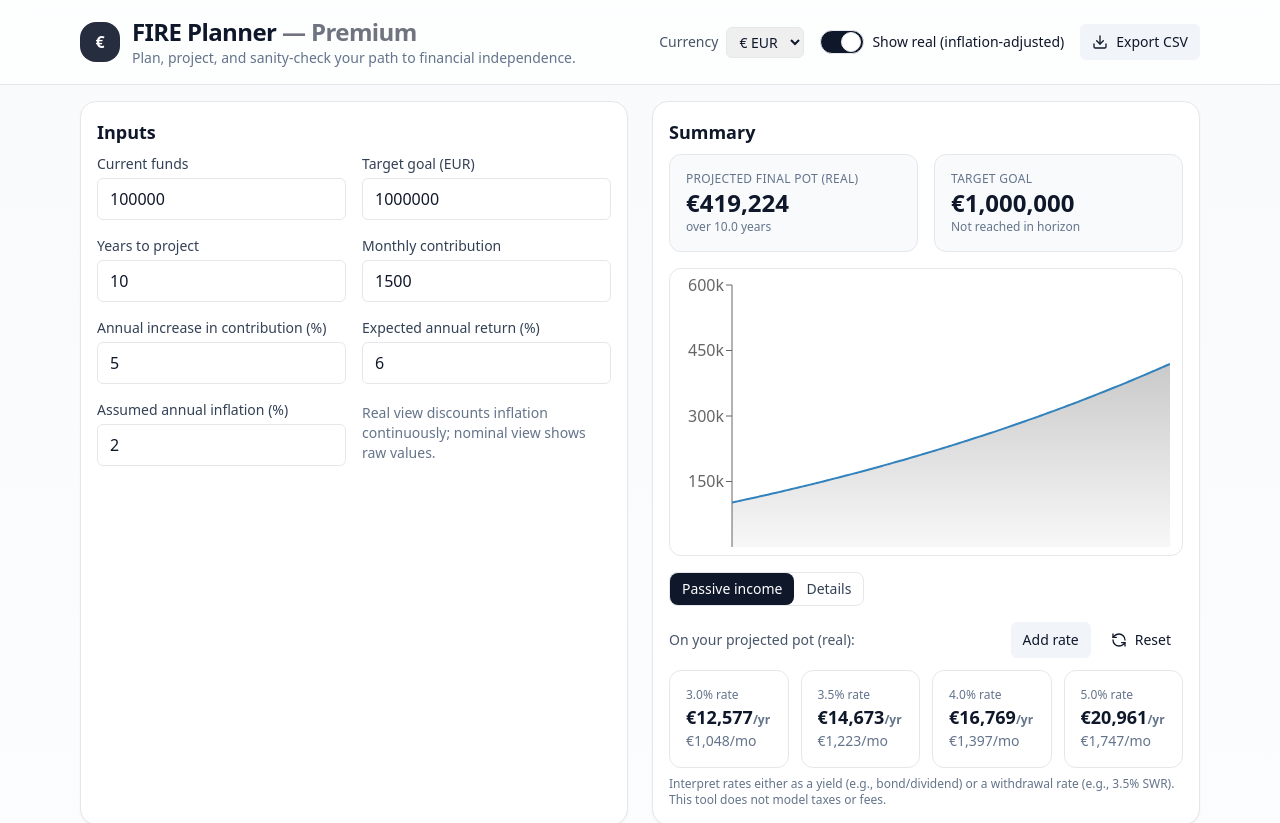
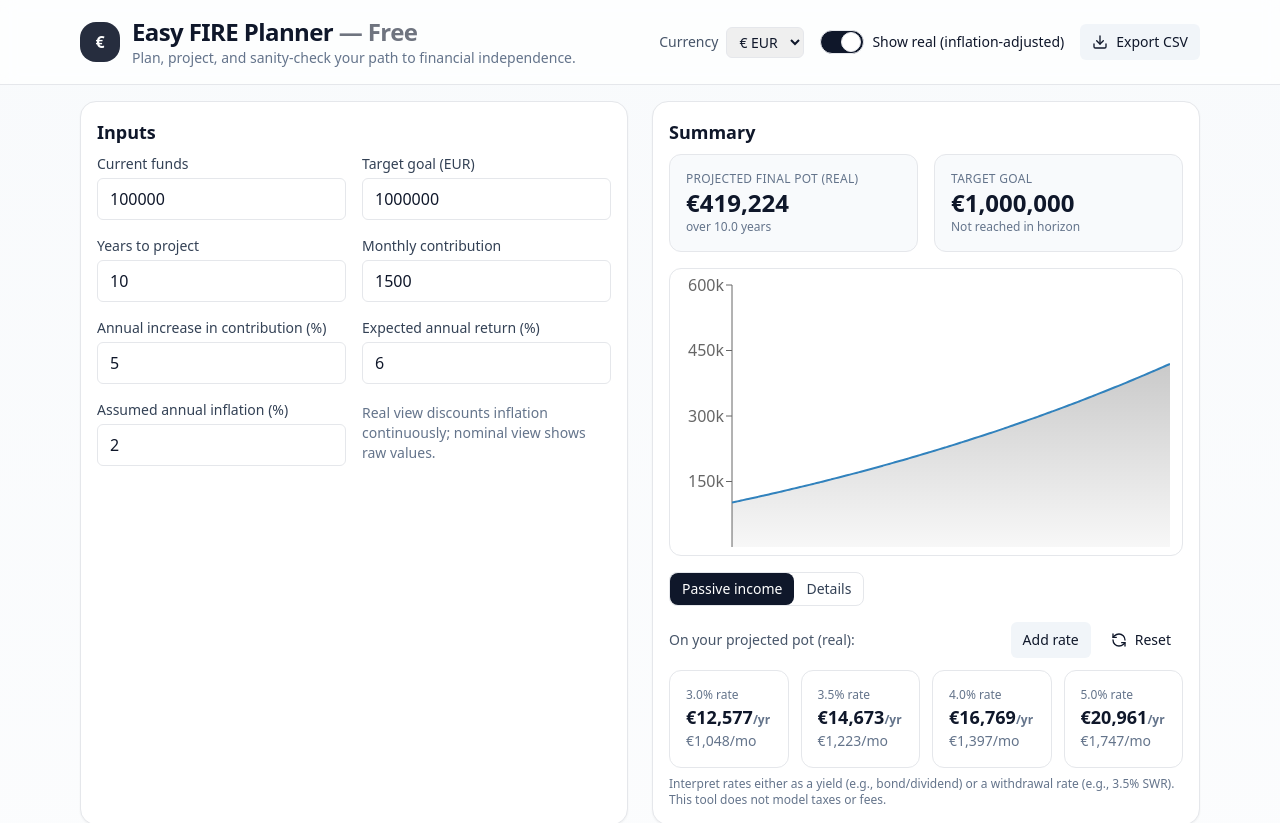
Before and after one commit to jacguidi/fire-planner, a React (Vite) app: page / in a window 1280 px wide. Shown: the top 823 px of the page. Built offline with nearby package versions, Linux system fonts and the light colour scheme; the HTML template or start-up script is replaced by a standard one.

Commit message:
Update App.tsx

```diff
--- a/src/App.tsx
+++ b/src/App.tsx
@@ -355,7 +355,7 @@ export default function App() {
             </div>
             <div>
               <h1 className="text-xl md:text-2xl font-semibold tracking-tight">
-                FIRE Planner <span className="opacity-60">— Premium</span>
+                Easy FIRE Planner <span className="opacity-60">— Free</span>
               </h1>
               <p className="text-sm text-slate-500">Plan, project, and sanity-check your path to financial independence.</p>
             </div>
```
